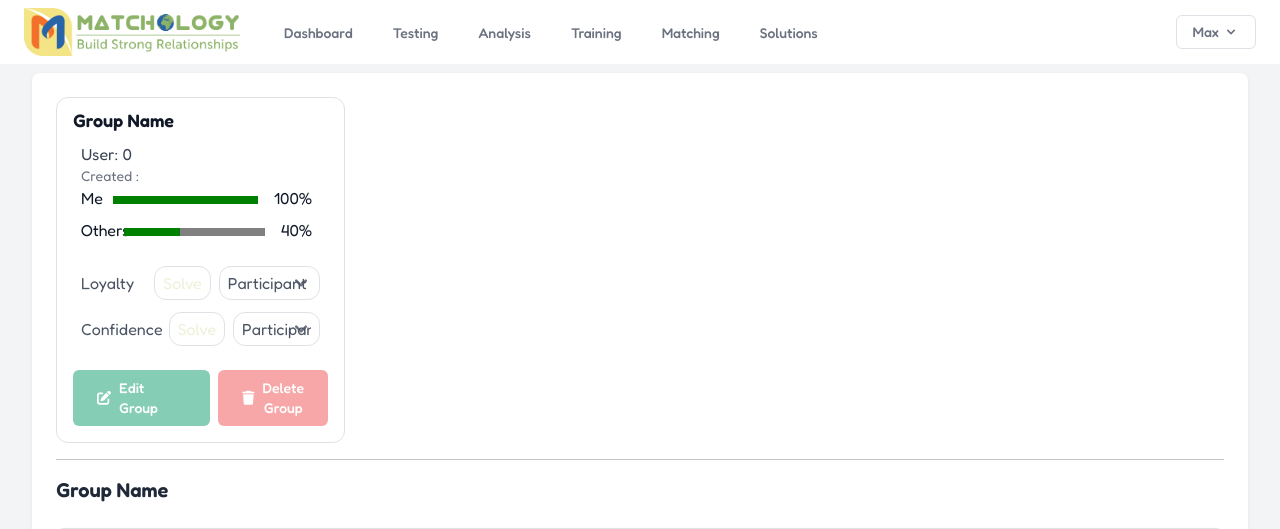
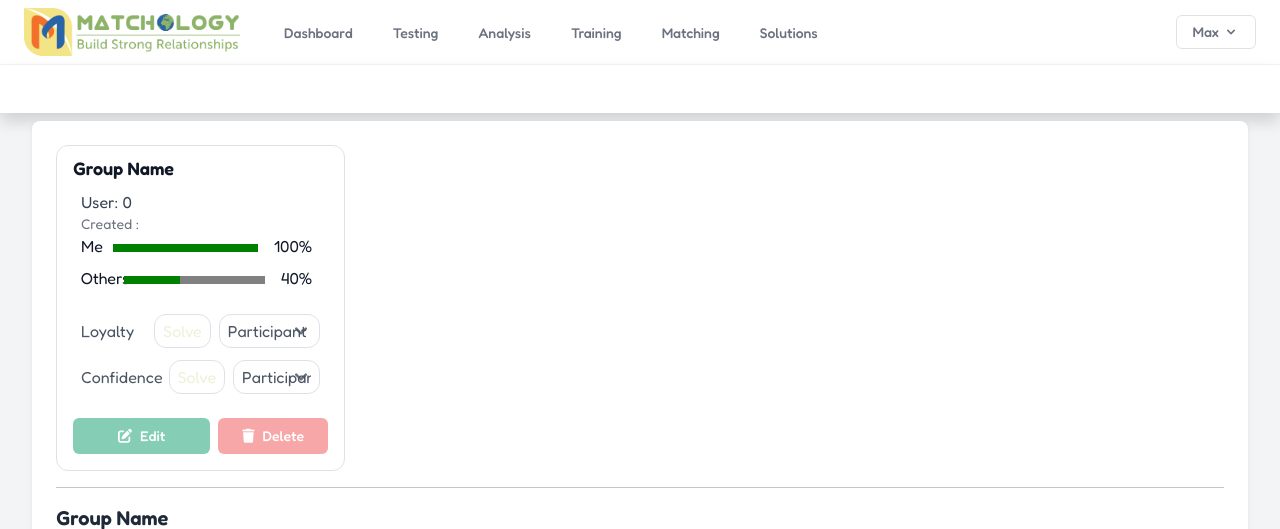
Before and after one commit to muhammad-saaim/live-1, a Laravel app: template resources/views/group/show.blade.php in a window 1280 px wide. Shown: the top 529 px of the page. Run offline with Laravel 10, Linux system fonts and the light colour scheme; the template is opened without the code that fills it, so the values that code supplies are empty; a user stored in the database is signed in; data comes from the database, SQL or seed files in the repository; style sheets or scripts are compiled from the project's sources; some libraries are stand-ins or nearby versions.

Commit message:
update button names

```diff
--- a/resources/views/group/show.blade.php
+++ b/resources/views/group/show.blade.php
@@ -67,7 +67,7 @@
                                 <a href="{{ route('group.edit', $group->id) }}"
                                    class="w-full inline-flex items-center justify-center px-4 py-2 bg-green-500 text-white text-sm font-medium rounded-md hover:bg-green-600 transition duration-150 {{ Auth::id() !== $group->group_admin ? 'opacity-50 cursor-not-allowed' : '' }}"
                                 {{ Auth::id() !== $group->group_admin ? 'disabled' : '' }}>
-                                    <i class="fas fa-edit mr-2"></i> Edit Group
+                                    <i class="fas fa-edit mr-2"></i> Edit
                                 </a>
 
                                 <!-- Delete Group Form -->
@@ -79,7 +79,7 @@
                                     <button type="submit"
                                             class="w-full inline-flex items-center justify-center px-4 py-2 bg-red-500 text-white text-sm font-medium rounded-md hover:bg-red-600 transition duration-150 {{ Auth::id() !== $group->group_admin ? 'opacity-50 cursor-not-allowed' : '' }}"
                                 {{ Auth::id() !== $group->group_admin ? 'disabled' : '' }}>
-                                        <i class="fas fa-trash mr-2"></i> Delete Group
+                                        <i class="fas fa-trash mr-2"></i> Delete
                                     </button>
                                 </form>
                             </div>
```
